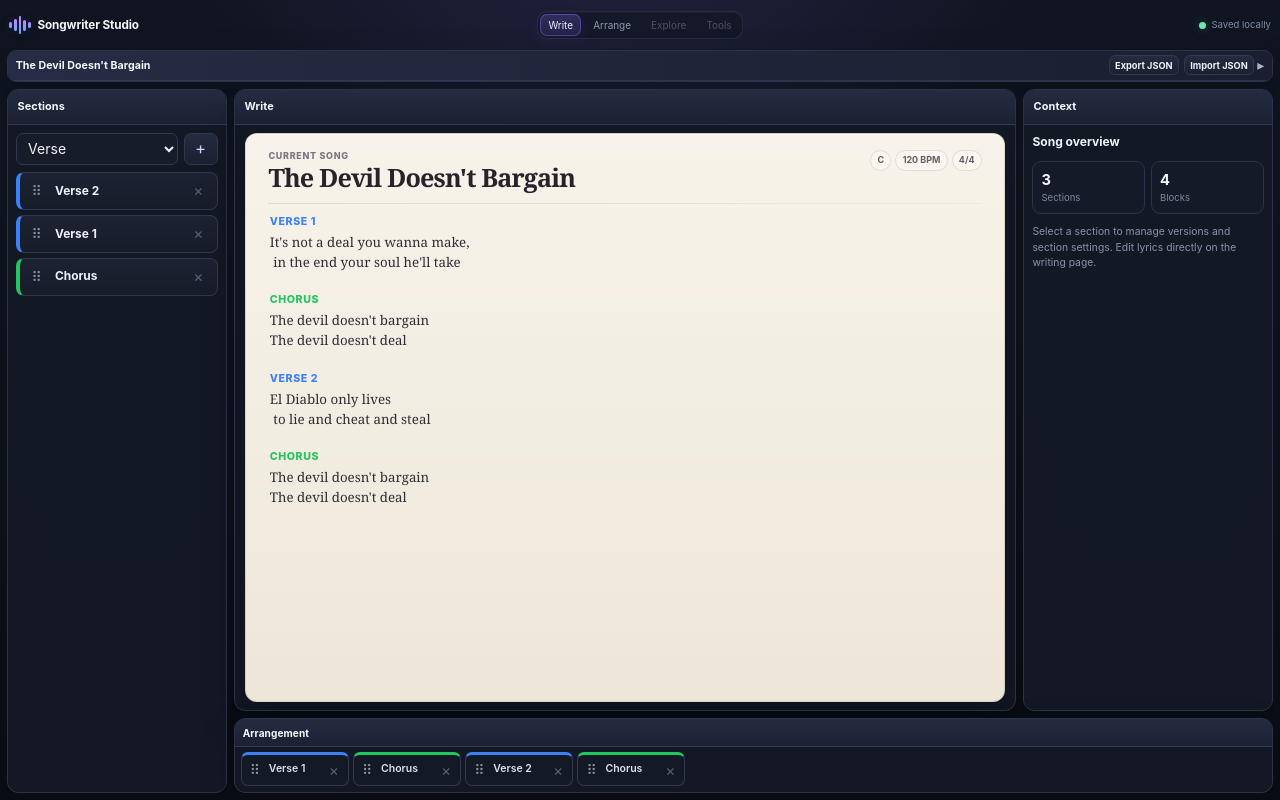
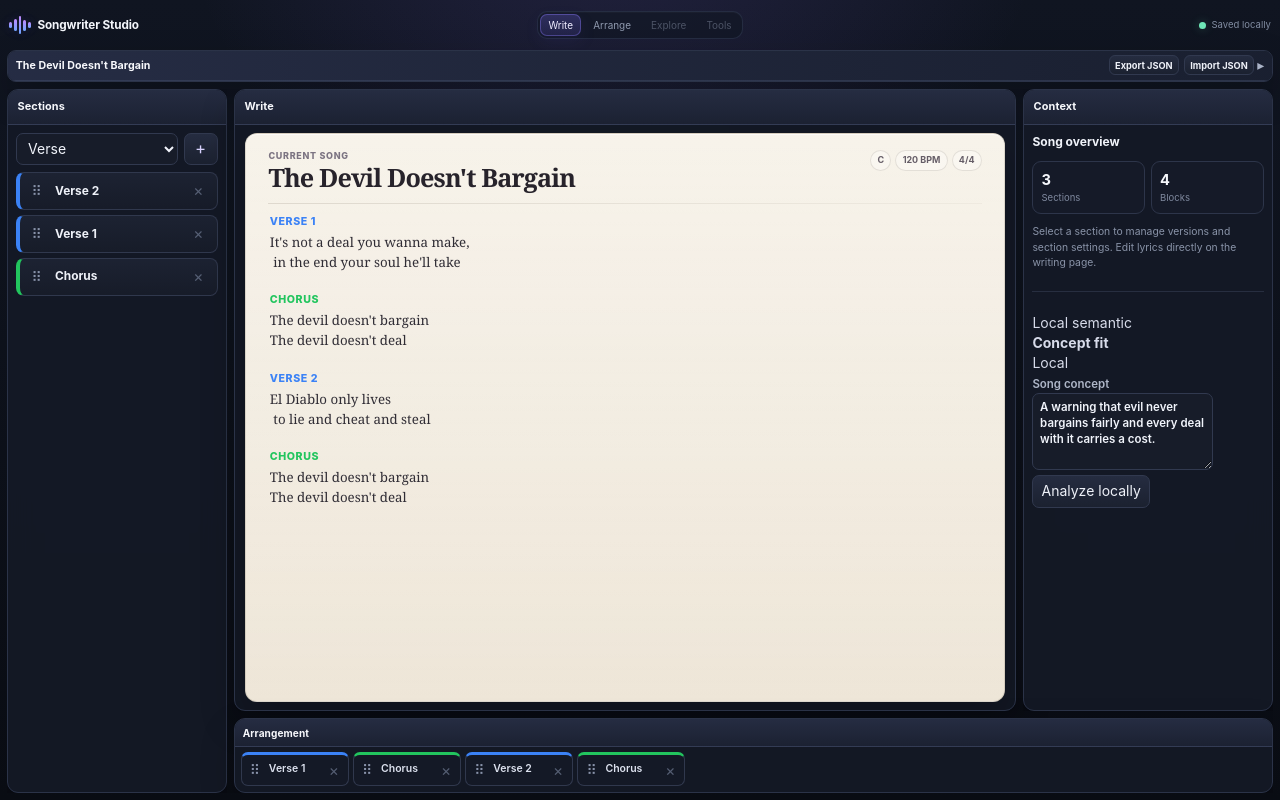
Before and after one commit to dstancomb3/Songwriter-Studio, a React (Vite) app: page / in a window 1280 px wide. Built offline with nearby package versions, Linux system fonts and the light colour scheme.

Commit message:
Add local concept analysis to Context

```diff
--- a/src/components/sections/SectionEditor.tsx
+++ b/src/components/sections/SectionEditor.tsx
@@ -1,3 +1,8 @@
+import {
+  useMemo,
+  useState,
+} from "react";
+
 import { useSongStore } from "../../store/songStore";
 import { Panel } from "../ui/Panel";
 
@@ -5,7 +10,56 @@ import {
   getSectionColors,
 } from "../../constants/sectionColors";
 
+import {
+  analyzeConceptLocally,
+} from "../../semantic/semanticClient";
+
+import type {
+  SemanticConceptAnalysis,
+} from "../../semantic/localEmbeddings";
+
+function formatScore(
+  value: number
+) {
+  return value.toFixed(3);
+}
+
+function semanticLabel(
+  value: number
+) {
+  if (value >= 0.72) {
+    return "Strong";
+  }
+
+  if (value >= 0.5) {
+    return "Moderate";
+  }
+
+  return "Loose";
+}
+
 export function SectionEditor() {
+  const [
+    semanticAnalysis,
+    setSemanticAnalysis,
+  ] = useState<
+    SemanticConceptAnalysis | null
+  >(null);
+
+  const [
+    semanticStatus,
+    setSemanticStatus,
+  ] = useState<
+    "idle" | "loading" | "ready"
+  >("idle");
+
+  const [
+    semanticError,
+    setSemanticError,
+  ] = useState<
+    string | null
+  >(null);
+
   const song = useSongStore(
     (state) => state.currentSong
   );
@@ -14,6 +68,12 @@ export function SectionEditor() {
     useSongStore(
       (state) =>
         state.selectedSectionId
+    );
+
+  const updateSongMetadata =
+    useSongStore(
+      (state) =>
+        state.updateSongMetadata
     );
 
   const setActiveVersion =
@@ -52,9 +112,189 @@ export function SectionEditor() {
         state.updateSectionColor
     );
 
+  const selectedSemanticScore =
+    useMemo(() => {
+      if (
+        !semanticAnalysis ||
+        !selectedSectionId
+      ) {
+        return null;
+      }
+
+      return (
+        semanticAnalysis.sections.find(
+          (item) =>
+            item.sectionId ===
+            selectedSectionId
+        ) ?? null
+      );
+    }, [
+      semanticAnalysis,
+      selectedSectionId,
+    ]);
+
+  async function handleAnalyze() {
+    if (!song) {
+      return;
+    }
+
+    setSemanticStatus(
+      "loading"
+    );
+    setSemanticError(
+      null
+    );
+
+    try {
+      const analysis =
+        await analyzeConceptLocally(
+          song
+        );
+
+      setSemanticAnalysis(
+        analysis
+      );
+
+      setSemanticStatus(
+        "ready"
+      );
+    } catch (error) {
+      setSemanticError(
+        error instanceof Error
+          ? error.message
+          : String(error)
+      );
+
+      setSemanticStatus(
+        "idle"
+      );
+    }
+  }
+
   if (!song) {
     return null;
   }
+
+  const semanticBlock = (
+    <div className="semantic-context">
+      <div className="semantic-context__heading">
+        <div>
+          <div className="semantic-context__eyebrow">
+            Local semantic
+          </div>
+          <strong>
+            Concept fit
+          </strong>
+        </div>
+
+        <span className="semantic-context__local">
+          Local
+        </span>
+      </div>
+
+      <label className="semantic-concept-field">
+        <span>
+          Song concept
+        </span>
+
+        <textarea
+          value={
+            song.concept ?? ""
+          }
+          onChange={(event) => {
+            updateSongMetadata({
+              concept:
+                event.target.value,
+            });
+
+            setSemanticAnalysis(
+              null
+            );
+            setSemanticStatus(
+              "idle"
+            );
+          }}
+          rows={4}
+          placeholder="What is this song really about?"
+        />
+      </label>
+
+      <button
+        type="button"
+        className="semantic-analyze-button"
+        onClick={
+          handleAnalyze
+        }
+        disabled={
+          semanticStatus ===
+          "loading"
+        }
+      >
+        {semanticStatus ===
+        "loading"
+          ? "Analyzing locally…"
+          : "Analyze locally"}
+      </button>
+
+      {semanticError && (
+        <div className="semantic-error">
+          {semanticError}
+        </div>
+      )}
+
+      {semanticAnalysis && (
+        <div className="semantic-results">
+          <div className="semantic-score-card">
+            <span>
+              Overall concept fit
+            </span>
+            <strong>
+              {formatScore(
+                semanticAnalysis.overallScore
+              )}
+            </strong>
+            <em>
+              {semanticLabel(
+                semanticAnalysis.overallScore
+              )}
+            </em>
+          </div>
+
+          {selectedSemanticScore && (
+            <div className="semantic-score-card semantic-score-card--selected">
+              <span>
+                {selectedSemanticScore.title}
+              </span>
+              <strong>
+                {formatScore(
+                  selectedSemanticScore.rerankerScore
+                )}
+              </strong>
+              <em>
+                {semanticLabel(
+                  selectedSemanticScore.rerankerScore
+                )}
+              </em>
+            </div>
+          )}
+
+          <div className="semantic-model-note">
+            BGE embeddings + MiniLM reranking.
+            Scores measure semantic relevance,
+            not writing quality.
+          </div>
+        </div>
+      )}
+
+      {semanticStatus ===
+        "loading" && (
+        <div className="semantic-model-note">
+          First run may take longer while the
+          local models download and cache.
+        </div>
+      )}
+    </div>
+  );
 
   if (!selectedSectionId) {
     return (
@@ -66,20 +306,34 @@ export function SectionEditor() {
 
           <div className="context-stat-grid">
             <div className="context-stat">
-              <strong>{song.sections.length}</strong>
-              <span>Sections</span>
+              <strong>
+                {song.sections.length}
+              </strong>
+              <span>
+                Sections
+              </span>
             </div>
+
             <div className="context-stat">
               <strong>
-                {song.arrangements[0]?.sequence.length ?? 0}
+                {song.arrangements[0]
+                  ?.sequence.length ?? 0}
               </strong>
-              <span>Blocks</span>
+              <span>
+                Blocks
+              </span>
             </div>
           </div>
 
           <div className="context-hint">
-            Select a section to manage versions and section settings. Edit lyrics directly on the writing page.
+            Select a section to manage versions
+            and section settings. Edit lyrics
+            directly on the writing page.
           </div>
+
+          <div className="context-divider" />
+
+          {semanticBlock}
         </div>
       </Panel>
     );
@@ -124,8 +378,12 @@ export function SectionEditor() {
               ],
           }}
         />
+
         <div>
-          <strong>{section.title}</strong>
+          <strong>
+            {section.title}
+          </strong>
+
           <div className="context-section-type">
             {section.type}
           </div>
@@ -133,7 +391,10 @@ export function SectionEditor() {
       </div>
 
       <div className="editor-field">
-        <label>Version</label>
+        <label>
+          Version
+        </label>
+
         <select
           value={
             section.activeVersionId
@@ -159,7 +420,10 @@ export function SectionEditor() {
       </div>
 
       <div className="editor-color-row">
-        <span>Section color</span>
+        <span>
+          Section color
+        </span>
+
         <input
           type="color"
           value={
@@ -251,8 +515,14 @@ export function SectionEditor() {
       <div className="context-divider" />
 
       <div className="context-hint">
-        Lyrics are edited directly in the Write canvas. Changes are saved to this active version automatically.
+        Lyrics are edited directly in the Write
+        canvas. Changes are saved to this active
+        version automatically.
       </div>
+
+      <div className="context-divider" />
+
+      {semanticBlock}
     </Panel>
   );
 }
```
